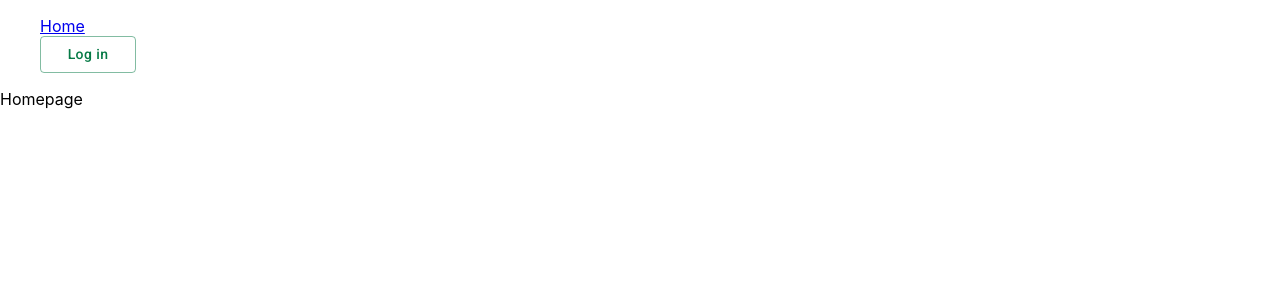
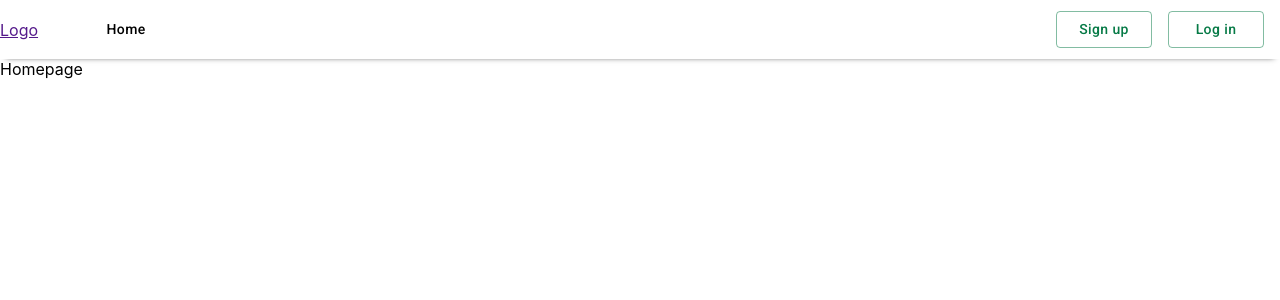
Before and after one commit to fjuren/groceries-webapp, a React (Create React App) app: page / in a window 1280 px wide. Shown: the top 300 px of the page. Built offline with nearby package versions, Linux system fonts and the light colour scheme; no server answers.

Commit message:
Logged out navbar styled

```diff
--- a/public/index.html
+++ b/public/index.html
@@ -29,17 +29,6 @@
     <title>Grocerfy</title>
   </head>
   <body>
-    <noscript>You need to enable JavaScript to run this app.</noscript>
     <div id="root"></div>
-    <!--
-      This HTML file is a template.
-      If you open it directly in the browser, you will see an empty page.
-
-      You can add webfonts, meta tags, or analytics to this file.
-      The build step will place the bundled scripts into the <body> tag.
-
-      To begin the development, run `npm start` or `yarn start`.
-      To create a production bundle, use `npm run build` or `yarn build`.
-    -->
   </body>
 </html>
--- a/src/assets/styles/navbar.css
+++ b/src/assets/styles/navbar.css
@@ -1,3 +1,15 @@
+#navbar {
+    display:flex;
+    background-color: white;
+    align-items: center;
+    -webkit-box-shadow: 0 4px 6px -6px #222;
+    -moz-box-shadow: 0 4px 6px -6px #222;
+    box-shadow: 0 4px 6px -6px #222;
+    height:3.7rem;
+}
+
+
 ul {
     list-style-type: none;
+    display: flex;
 }
--- a/src/components/navbar.jsx
+++ b/src/components/navbar.jsx
@@ -6,7 +6,18 @@ import { useNavigate } from 'react-router-dom';
 
 const Navbar = () => {
   const navigation = useNavigate();
-  const handleClick = (e) => {
+
+  const handleHome = (e) => {
+    console.log(e);
+    navigation('/');
+  };
+
+  const handleSignup = (e) => {
+    console.log(e);
+    navigation('/signup');
+  };
+
+  const handleLogin = (e) => {
     console.log(e);
     navigation('/login');
   };
@@ -14,19 +25,32 @@ const Navbar = () => {
     <ThemeProvider theme={theme}>
       <header id="desktop-header">
         <div id="navbar">
-          <a href="" className="logo"></a>
+          <a href="" className="logo">
+            Logo
+          </a>
           <nav className="menu">
             <ul>
               <li>
-                <a href="/">Home</a>
-              </li>
-              <li>
-                <Button variant="outlined" sx={{ width: '6rem' }} onClick={(e) => handleClick(e)}>
-                  Log in
+                <Button variant="txt" sx={{ width: '6rem' }} onClick={(e) => handleHome(e)}>
+                  Home
                 </Button>
               </li>
             </ul>
           </nav>
+          <Button
+            className="signup-btn"
+            variant="outlined"
+            sx={{ width: '6rem', marginLeft: 'auto' }}
+            onClick={(e) => handleSignup(e)}>
+            Sign up
+          </Button>
+          <Button
+            className="login-btn"
+            variant="outlined"
+            sx={{ width: '6rem', marginLeft: '1rem', marginRight: '1rem' }}
+            onClick={(e) => handleLogin(e)}>
+            Log in
+          </Button>
         </div>
       </header>
     </ThemeProvider>
```
